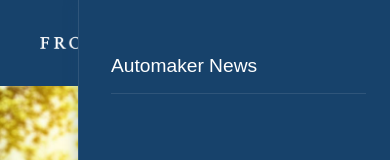
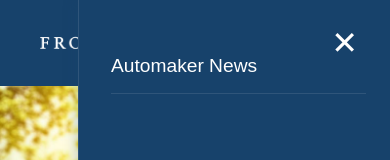
Before and after one commit to I-paul/Newsletter, a React (Vite) app in the folder frontend/: page / in a window 390 px wide. Both pictures are taken after a click on the button "Toggle menu". Shown: the top 160 px of the page. Built offline with nearby package versions, Linux system fonts and the light colour scheme.

Commit message:
mobile menu edits
fixed some bugs with the mobile menu

```diff
--- a/frontend/src/App.jsx
+++ b/frontend/src/App.jsx
@@ -1,4 +1,4 @@
-import React, { useState } from "react";
+import { useState } from "react";
 import './App.css';
 import Navbar from "./components/navbar/navbar";
 import Hero from "./components/hero/hero";
--- a/frontend/src/components/hero/hero.jsx
+++ b/frontend/src/components/hero/hero.jsx
@@ -1,4 +1,3 @@
-import React from "react";
 import { motion } from "framer-motion";
 import Banner from "../../assets/banner.jpg";
 import "./hero.css";
--- a/frontend/src/components/navbar/navbar.jsx
+++ b/frontend/src/components/navbar/navbar.jsx
@@ -25,7 +25,7 @@ const Navbar = () => {
           <a href="#government">Government News</a>
         </div>
         <button
-          className="hamburger"
+          className="hamburger z-300"
           aria-label="Toggle menu"
           onClick={() => setHamburger((prev) => !prev)}
         >
@@ -37,21 +37,12 @@ const Navbar = () => {
       <AnimatePresence>
         {hamburger && (
           <motion.div
-            className="mobile-menu"
+            className="mobile-menu hidden "
             initial={{ x: "100%" }}
             animate={{ x: 0 }}
             exit={{ x: "100%" }}
             transition={{ duration: 0.3 }}
           >
-            {/* <button
-              className="hamburger"
-              aria-label="Toggle menu"
-              onClick={() => setHamburger((prev) => !prev)}
-            >
-              <span className={hamburger ? "close" : ""}>
-                {hamburger ? "✕" : "☰"}
-              </span>
-          </ button> */}
             <a href="#auto" onClick={() => setHamburger(false)}>Automaker News</a>
             <a href="#supplier" onClick={() => setHamburger(false)}>Supplier News</a>
             <a href="#government" onClick={() => setHamburger(false)}>Government News</a>
--- a/frontend/src/components/news-grid/news-grid.jsx
+++ b/frontend/src/components/news-grid/news-grid.jsx
@@ -1,4 +1,3 @@
-import React from "react";
 import { motion } from "framer-motion";
 import newsData from "../../data/newsData.json";
 import "./news-grid.css";
```
